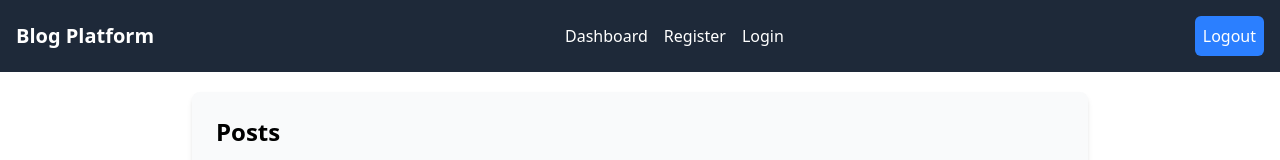
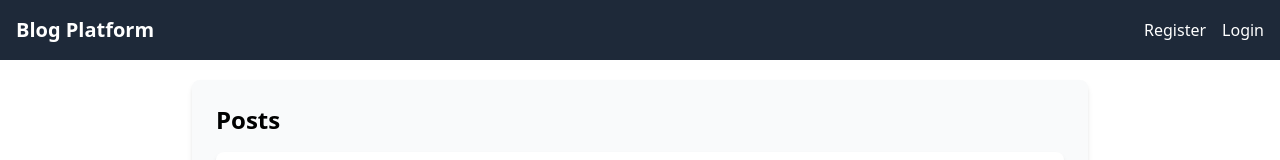
Before and after one commit to Muhammad-Devel/blog-platform-client0, a React (Vite) app: page / in a window 1280 px wide. Shown: the top 160 px of the page. Built offline with nearby package versions, Linux system fonts and the light colour scheme; no server answers.

Commit message:
Refactor Navbar component to conditionally render Dashboard and Logout links based on authentication token

```diff
--- a/src/components/Navbar.jsx
+++ b/src/components/Navbar.jsx
@@ -3,6 +3,7 @@ import { Link, useNavigate } from "react-router-dom";
 
 const Navbar = () => {
   const navigate = useNavigate();
+  const token = localStorage.getItem("token");
   const handleLogout = () => {
     localStorage.removeItem("token");
     navigate("/login");
@@ -14,9 +15,11 @@ const Navbar = () => {
         Blog Platform
       </Link>
       <div className="navbar-links">
+        {token && (
           <Link to="/" className="navbar-link">
             Dashboard
           </Link>
+        )}
         <Link to="/register" className="navbar-link">
           Register
         </Link>
@@ -24,9 +27,11 @@ const Navbar = () => {
           Login
         </Link>
       </div>
+      {token && (
         <button onClick={handleLogout} className="navbar-button">
           Logout
         </button>
+      )}
     </nav>
   );
 };
```
Lines whose indentation alone changed are shown as unchanged.
